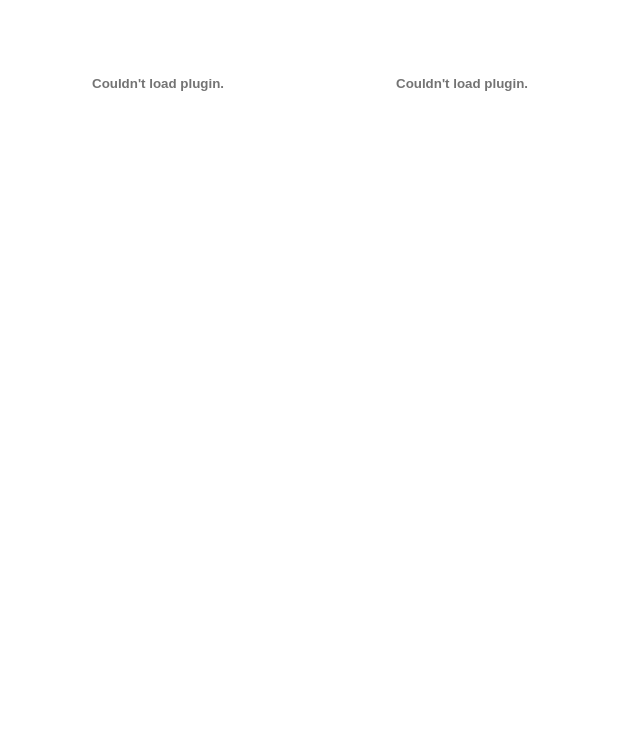
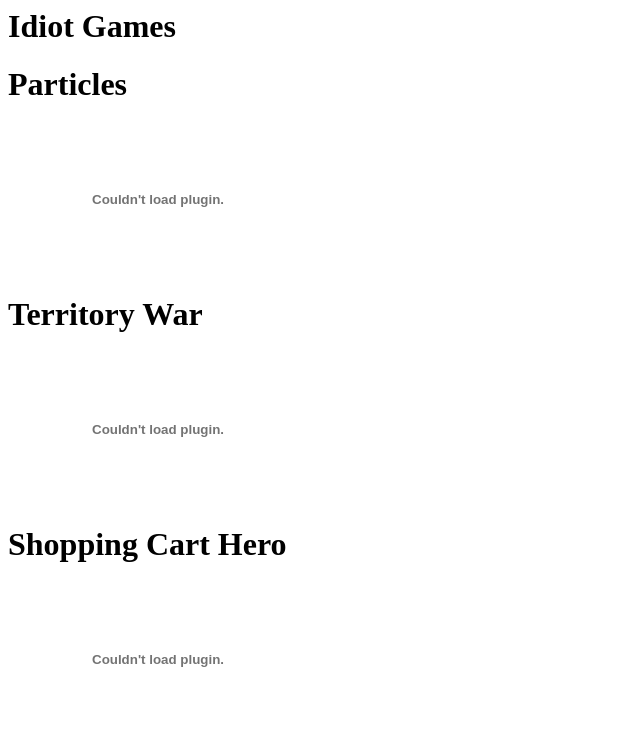
Before and after one commit to your-idiot-friend/idiot, a plain HTML site: page index.html in a window 1280 px wide. Shown: the whole page, without its empty margins (0-640 px from the left). Drawn offline with Linux system fonts and the light colour scheme.

Commit message:
Label and add new game

```diff
--- a/index.html
+++ b/index.html
@@ -1,12 +1,23 @@
 <title>Idiot Games</title>
+<h1>Idiot Games</h1>
+<h1>Particles</h1>
 <script src="https://unpkg.com/@ruffle-rs/ruffle"></script>
 <object width="500" height="400">
   <param name="movie" value="particles.swf">
   <embed src="particles.swf">
 </embed>
 </object>
+<br>
+<h1>Territory War</h1>
 <object width="500" height="400">
   <param name="movie" value="TerritoryWar.swf">
   <embed src="TerritoryWar.swf">
 </embed>
 </object>
+<br>
+<h1>Shopping Cart Hero</h1>
+<object width="500" height="400">
+  <param name="movie" value="shoppingcarthero.swf">
+  <embed src="shoppingcarthero.swf">
+</embed>
+</object>
```
